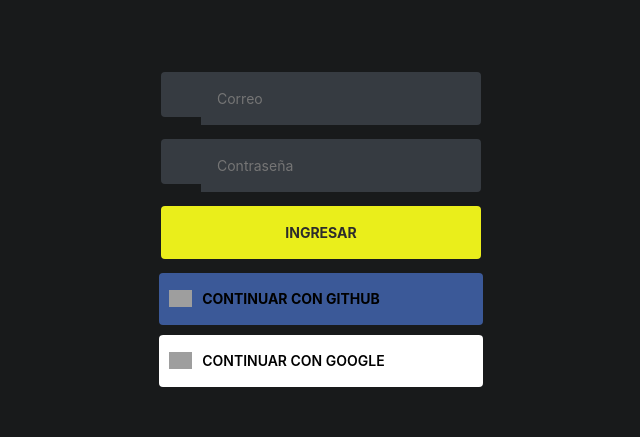
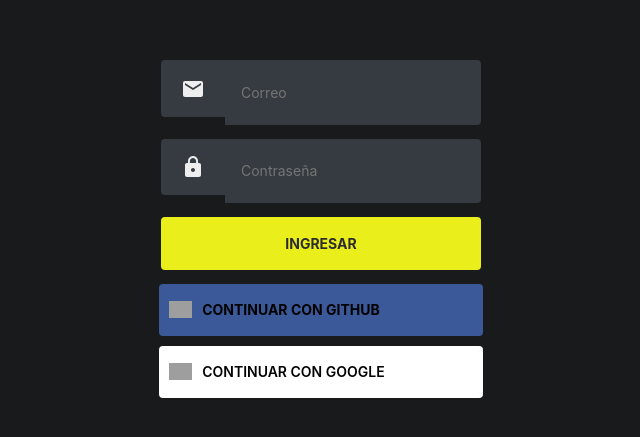
Before and after one commit to sebas-dev-lab/HenryApp, a React (Create React App) app in the folder clients/: page /login in a window 1280 px wide. Shown: the part 173-610 px from the top of the page, without its empty margins (319-959 px from the left). Built offline with nearby package versions, Linux system fonts and the light colour scheme; grey boxes are pictures that could not be loaded; a web font is replaced by a local one.

Commit message:
rama funcionando merge: Cesar-Equipo Ale

```diff
--- a/clients/src/Componentes/login/Login2.jsx
+++ b/clients/src/Componentes/login/Login2.jsx
@@ -3,13 +3,13 @@
 import "./Login2.css";
 import { authLogin } from "../../redux/actions/authActions";
 import { useHistory } from "react-router-dom";
+import GitHubIcon from "@material-ui/icons/GitHub";
+import GoogleIcon from "../utils/google.ico";
 import Footer from "../Footer";
 import { Mail, Lock } from "@material-ui/icons";
-import GitHubIcon from "@material-ui/icons/GitHub";
-import GoogleIcon from "../utils/google.ico";
 
 export default function Login() {
-  const userLogin = useSelector((store) => store.auth.user.user);
+  const userLogin = useSelector((store) => store.auth.user);
   console.log(userLogin, "*********************************");
 
   const [user, setUser] = useState("");
@@ -45,6 +45,7 @@
         <form className="form login">
           <div className="form__field">
             <label for="login__username">
+              <Mail />
               <span className="hidden">Usuario</span>
             </label>
             <input
@@ -60,6 +61,7 @@
 
           <div class="form__field">
             <label for="login__password">
+              <Lock />
               <span className="hidden">Contraseña</span>
             </label>
             <input
```
